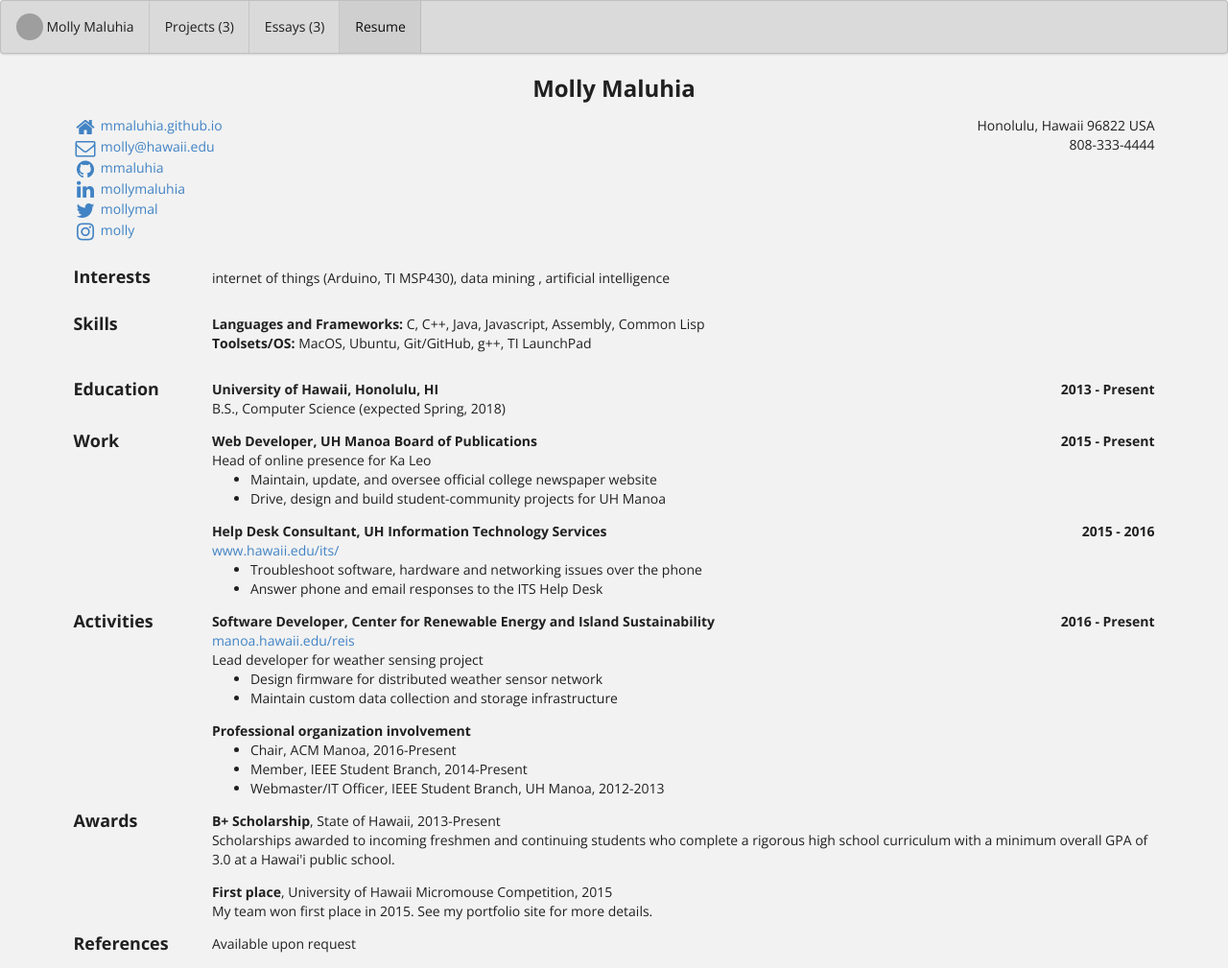
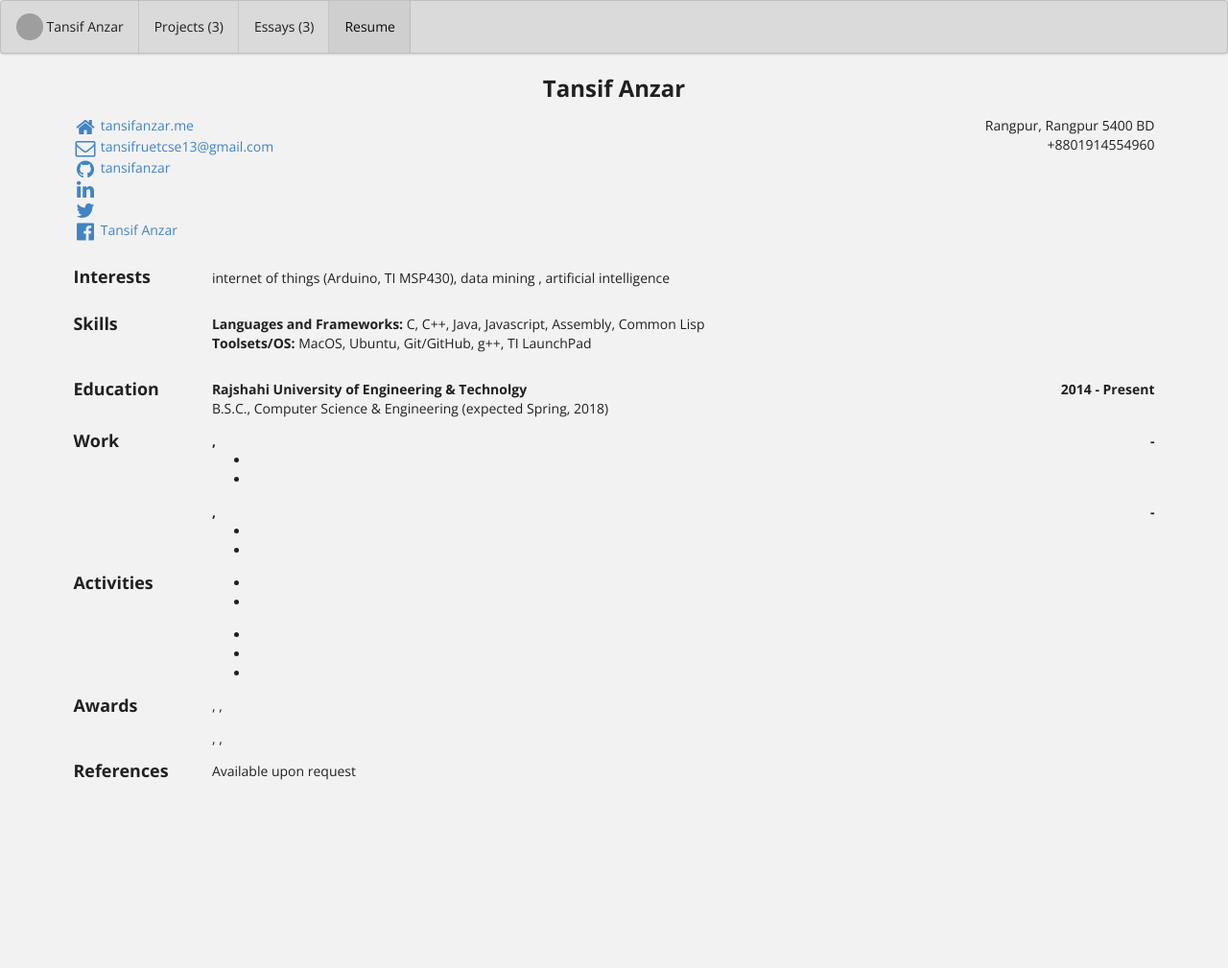
Before and after one commit to tansifanzar/tansifanzar.github.io, a Jekyll site: the page built from bio/index.html, in a window 1280 px wide. Shown: the whole page at 96% size. Built offline with Jekyll 4.4.1, drawn with Linux system fonts in a browser that asks for light colours; after the commit the page ends 900 px from its top, so only the background shows below that; grey boxes are pictures that could not be loaded.

Commit message:
Update bio.json

```diff
--- a/_data/bio.json
+++ b/_data/bio.json
@@ -1,39 +1,39 @@
 {
   "basics": {
-    "name": "Molly Maluhia",
+    "name": "Tansif Anzar",
     "label": "Student",
-    "picture": "https://techfolios.github.io/template/images/molly.png",
-    "email": "molly@hawaii.edu",
-    "phone": "808-333-4444",
-    "website": "https://mmaluhia.github.io",
-    "summary": "I am studying for a B.S. in Computer Science in the Department of Information and Computer Sciences at the University of Hawaii. I expect to graduate in Spring, 2018.",
+    "picture": "https://techfolios.github.io/template/images/wp.jpg",
+    "email": "tansifruetcse13@gmail.com",
+    "phone": "+8801914554960",
+    "website": "https://tansifanzar.me",
+    "summary": "I am studying for a B.S.C. in Computer Science & Engineering in the Department of Computer Science & Engineering at the Rajshahi University of Engineering & Technology. I expect to graduate in Spring, 2018.",
     "location": {
       "address": "",
-      "postalCode": "96822",
-      "city": "Honolulu",
-      "countryCode": "USA",
-      "region": "Hawaii"
+      "postalCode": "5400",
+      "city": "Rangpur",
+      "countryCode": "BD",
+      "region": "Rangpur"
     },
     "profiles": [
       {
         "network": "github",
-        "username": "mmaluhia",
-        "url": "http://github.com/changeme"
+        "username": "tansifanzar",
+        "url": ""
       },
       {
         "network": "linkedin",
-        "username": "mollymaluhia",
-        "url": "http://linkedin.com/in/changeme"
+        "username": "",
+        "url": ""
       },
       {
         "network": "twitter",
-        "username": "mollymal",
-        "url": "http://twitter.com/changeme"
+        "username": "",
+        "url": ""
       },
       {
-        "network": "instagram",
-        "username": "molly",
-        "url": "http://instagram.com/changeme"
+        "network": "facebook",
+        "username": "Tansif Anzar",
+        "url": "https://www.facebook.com/tansifanzar"
       }
     ]
   },
@@ -83,10 +83,10 @@
   ],
   "education": [
     {
-      "institution": "University of Hawaii, Honolulu, HI",
-      "area": "Computer Science (expected Spring, 2018)",
-      "studyType": "B.S.",
-      "startDate": "2013-09-01",
+      "institution": "Rajshahi University of Engineering & Technolgy",
+      "area": "Computer Science & Engineering (expected Spring, 2018)",
+      "studyType": "B.S.C.",
+      "startDate": "2014-03-29",
       "endDate": "Present",
       "gpa": "",
       "courses": [
@@ -95,69 +95,69 @@
   ],
   "work": [
     {
-      "company": "UH Manoa Board of Publications",
-      "position": "Web Developer",
+      "company": "",
+      "position": "",
       "website": "",
-      "startDate": "2015-08-01",
-      "endDate": "Present",
-      "summary": "Head of online presence for Ka Leo",
+      "startDate": "",
+      "endDate": "",
+      "summary": "",
       "highlights": [
-        "Maintain, update, and oversee official college newspaper website",
-        "Drive, design and build student-community projects for UH Manoa"
+        "",
+        ""
       ]
     },
     {
-      "company": "UH Information Technology Services",
-      "position": "Help Desk Consultant",
-      "website": "http://www.hawaii.edu/its/",
-      "startDate": "2015-01-01",
-      "endDate": "2016-03-15",
+      "company": "",
+      "position": "",
+      "website": "",
+      "startDate": "",
+      "endDate": "",
       "summary": "",
       "highlights": [
-        "Troubleshoot software, hardware and networking issues over the phone",
-        "Answer phone and email responses to the ITS Help Desk"
+        "",
+        ""
       ]
     }
   ],
   "volunteer": [
     {
-      "organization": "Center for Renewable Energy and Island Sustainability",
-      "website": "http://manoa.hawaii.edu/reis",
-      "position": "Software Developer",
-      "startDate": "2016-01-01",
-      "endDate": "Present",
-      "summary": "Lead developer for weather sensing project",
+      "organization": "",
+      "website": "",
+      "position": "",
+      "startDate": "",
+      "endDate": "",
+      "summary": "",
       "highlights": [
-        "Design firmware for distributed weather sensor network",
-        "Maintain custom data collection and storage infrastructure"
+        "",
+        ""
       ]
     },
     {
       "organization": "",
       "website": "",
-      "position": "Professional organization involvement",
+      "position": "",
       "startDate": "",
       "endDate": "",
       "summary": "",
       "highlights": [
-        "Chair, ACM Manoa, 2016-Present",
-        "Member, IEEE Student Branch, 2014-Present",
-        "Webmaster/IT Officer, IEEE Student Branch, UH Manoa, 2012-2013"
+        "",
+        "",
+        ""
       ]
     }
   ],
   "awards": [
     {
-      "title": "B+ Scholarship",
-      "date": "2013-Present",
-      "awarder": "State of Hawaii",
-      "summary": "Scholarships awarded to incoming freshmen and continuing students who complete a rigorous high school curriculum with a minimum overall GPA of 3.0 at a Hawai'i public school."
+      "title": "",
+      "date": "",
+      "awarder": "",
+      "summary": ""
     },
     {
-      "title": "First place",
-      "date": "2015",
-      "awarder": "University of Hawaii Micromouse Competition",
-      "summary": "My team won first place in 2015.  See my portfolio site for more details."
+      "title": "",
+      "date": "",
+      "awarder": "",
+      "summary": ""
     }
   ],
   "references": [
```
